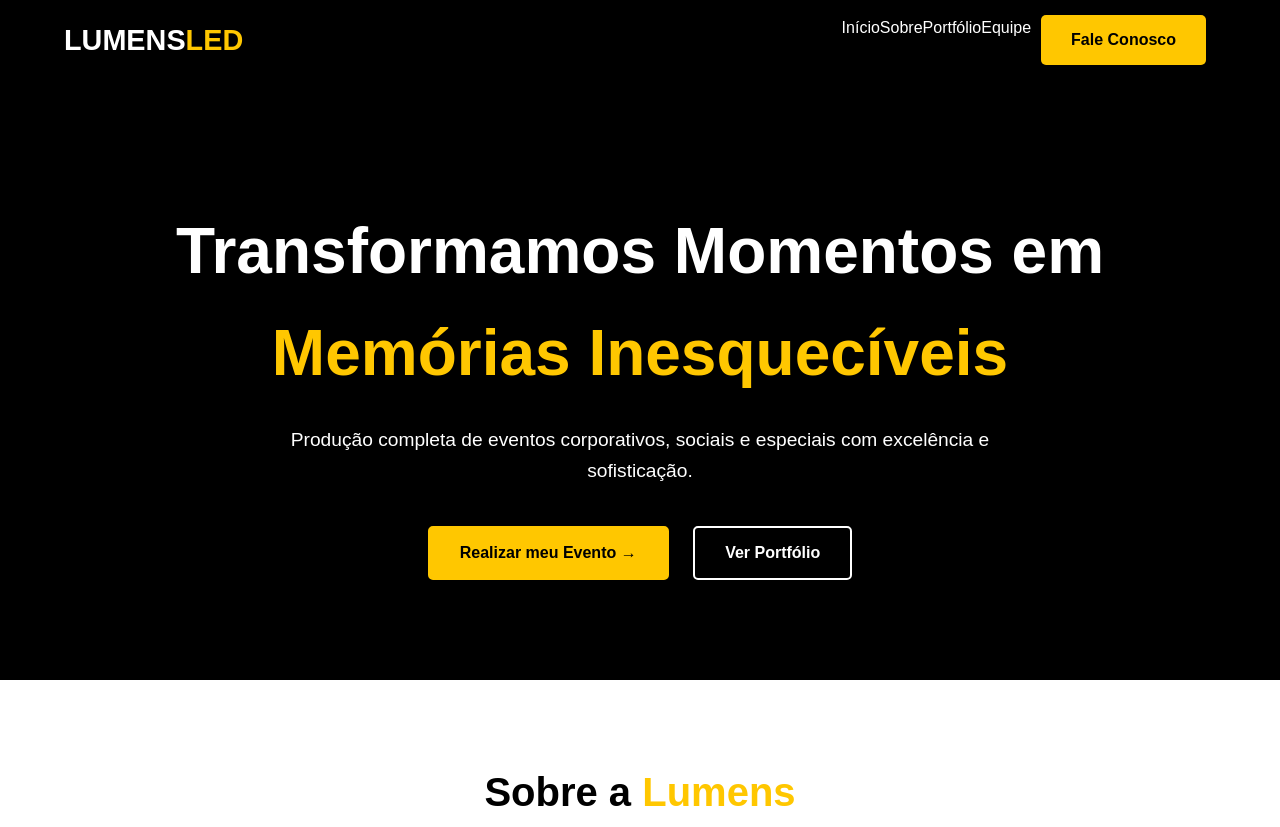
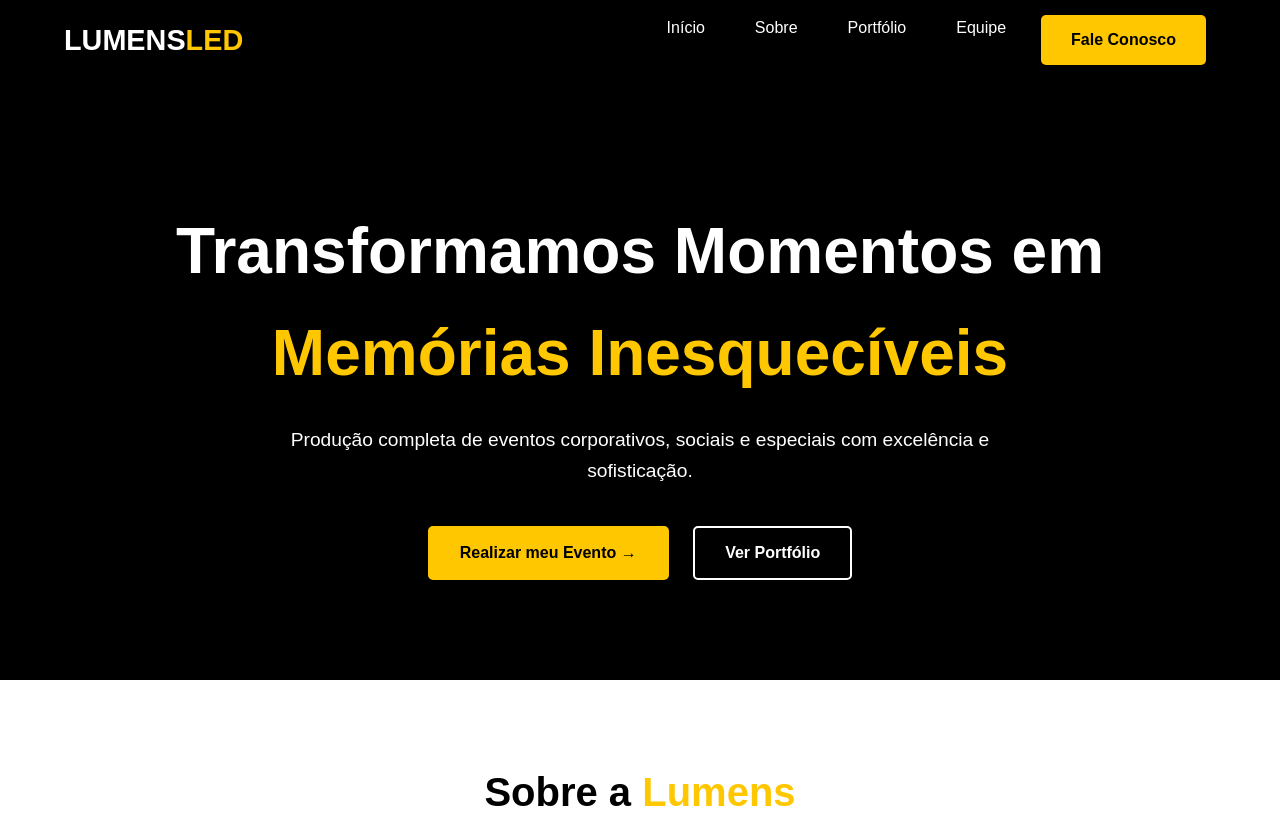
Before and after one commit to barbacriativavr-ctrl/sitelumensled, a plain HTML site: page index.html in a window 1280 px wide. Shown: the top 827 px of the page. Drawn offline with Linux system fonts and the light colour scheme; a script that the page names is missing; files whose address does not match are found by name.

Commit message:
Update style.css

```diff
--- a/style.css
+++ b/style.css
@@ -132,7 +132,7 @@ h2 span, h3 span {
 .navbar ul li a {
     color: var(--text-light);
     text-decoration: none;
-    padding: 10 15px;
+    padding: 0 25px;
     transition: color 0.3s;
 }
 
```
